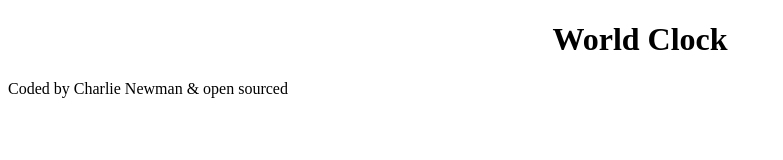
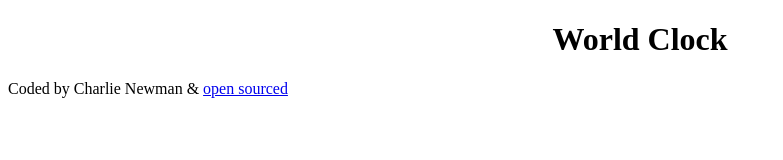
Before and after one commit to CNewman18/world-clock-v2, a plain HTML site: page index.html in a window 1280 px wide. Shown: the whole page, without its empty margins (0-783 px from the left). Drawn offline with Linux system fonts and the light colour scheme.

Commit message:
Added link to github repository

```diff
--- a/index.html
+++ b/index.html
@@ -8,7 +8,10 @@
   </head>
   <body>
     <h1>World Clock</h1>
-    <footer>Coded by Charlie Newman & open sourced</footer>
+    <footer>
+      Coded by Charlie Newman &
+      <a href="https://github.com/CNewman18/world-clock-v2"> open sourced</a>
+    </footer>
     <script src="src/script.js"></script>
   </body>
 </html>
```
